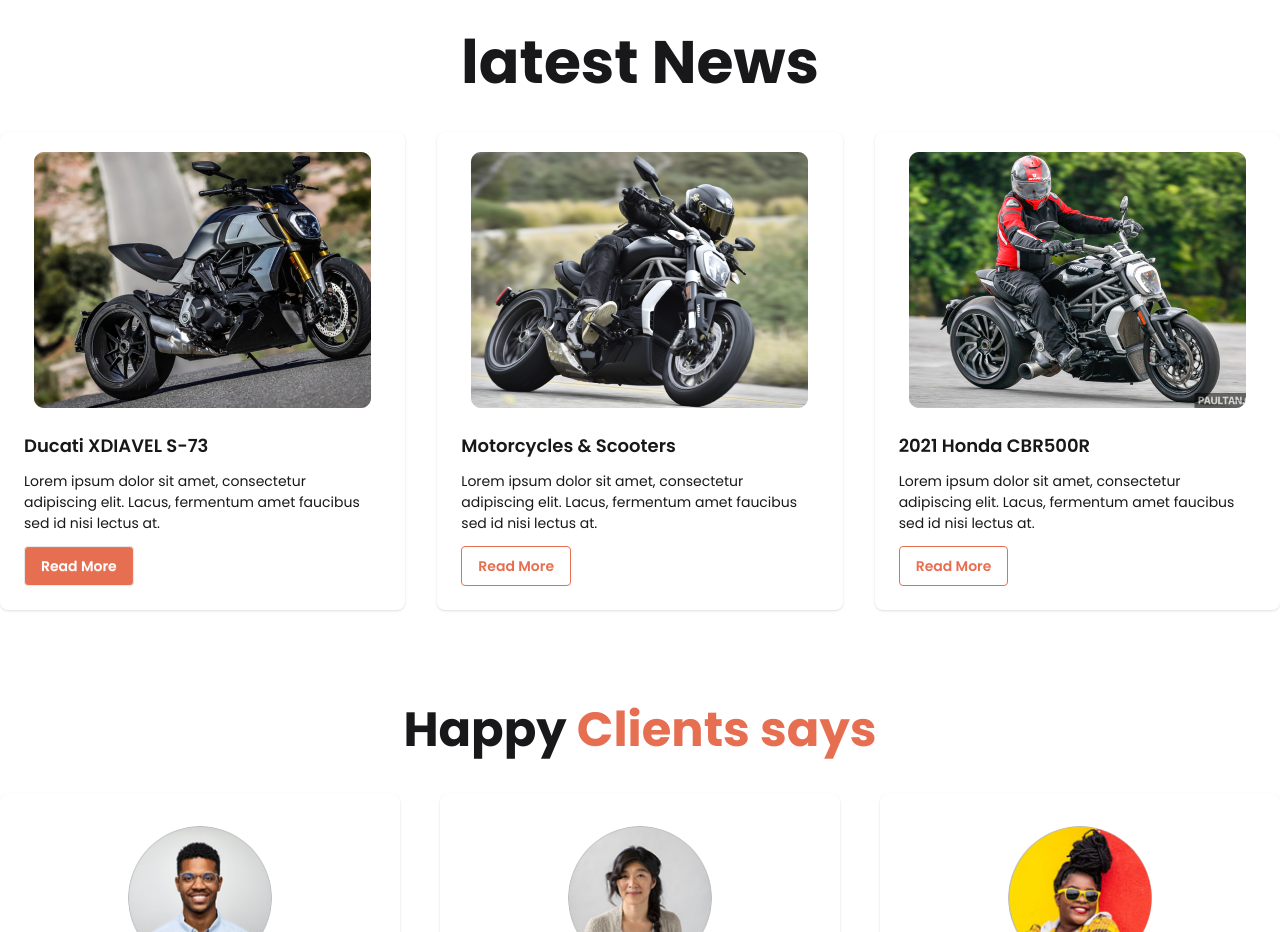
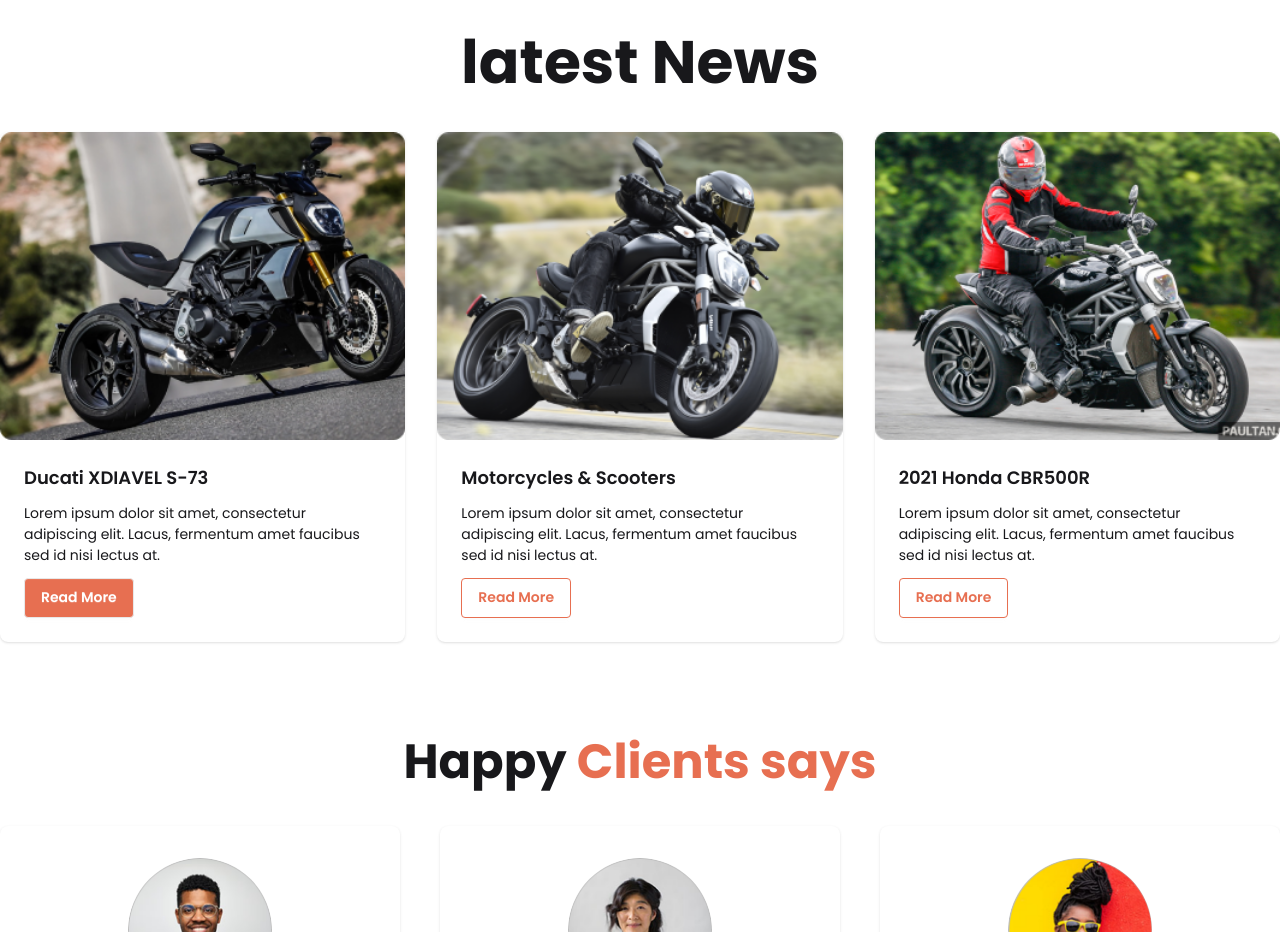
Before and after one commit to mahdihasanjr/Practice-7-biker-zone-module-15-using-daisyUI-and-tailwind, a plain HTML site: page index.html in a window 1280 px wide. Shown: the part 1200-2132 px from the top of the page. Drawn offline with nearby package versions, Linux system fonts and the light colour scheme.

Commit message:
latest section img responsiveness fixed

```diff
--- a/index.html
+++ b/index.html
@@ -174,11 +174,12 @@
              <div class="grid grid-cols-1 md:grid-cols-2 lg:grid-cols-3 gap-8">
 
               <!-- card 1 -->
-              <div class="card bg-base-100  shadow-sm px-12 pt-5 md:px-0">
+              <div class="card bg-base-100  shadow-sm px-12  md:px-0">
                 <figure>
                   <img
                     src="./images/others/latest1.png"
-                    alt="Latest-1" />
+                    alt="Latest-1"/
+                    class="w-full md-">
                 </figure>
                 <div class="card-body space-y-1">
                   <h2 class="card-title">Ducati XDIAVEL S-73</h2>
@@ -189,11 +190,12 @@
                 </div>
               </div>
               <!-- card 2 -->
-              <div class="card bg-base-100  shadow-sm px-12 pt-5 md:px-0">
+              <div class="card bg-base-100  shadow-sm px-12  md:px-0">
                 <figure>
                   <img
                     src="./images/others/latest2.png"
-                    alt="Latest-2" />
+                    alt="Latest-2"
+                    class="w-full md-"/>
                 </figure>
                 <div class="card-body space-y-1">
                   <h2 class="card-title">Motorcycles & Scooters</h2>
@@ -204,11 +206,12 @@
                 </div>
               </div>
               <!-- card 3 -->
-              <div class="card bg-base-100  shadow-sm px-12 pt-5 md:px-0">
+              <div class="card bg-base-100  shadow-sm px-12  md:px-0">
                 <figure>
                   <img
                     src="./images/others/latest3.png"
-                    alt="Latest-3" />
+                    alt="Latest-3"
+                    class="w-full md-"/>
                 </figure>
                 <div class="card-body space-y-1">
                   <h2 class="card-title">2021 Honda CBR500R</h2>
```
